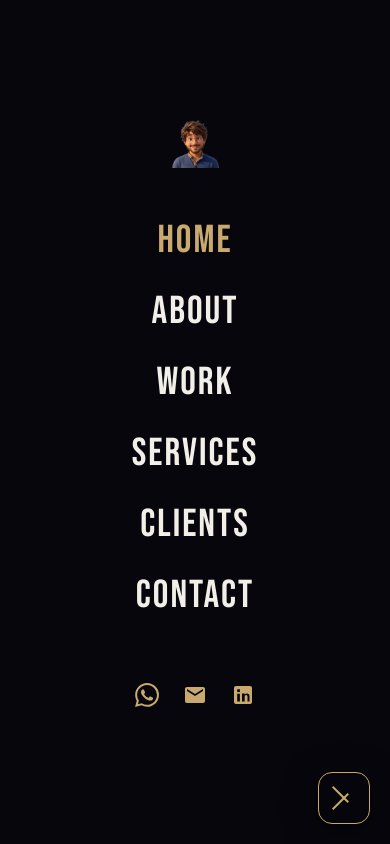
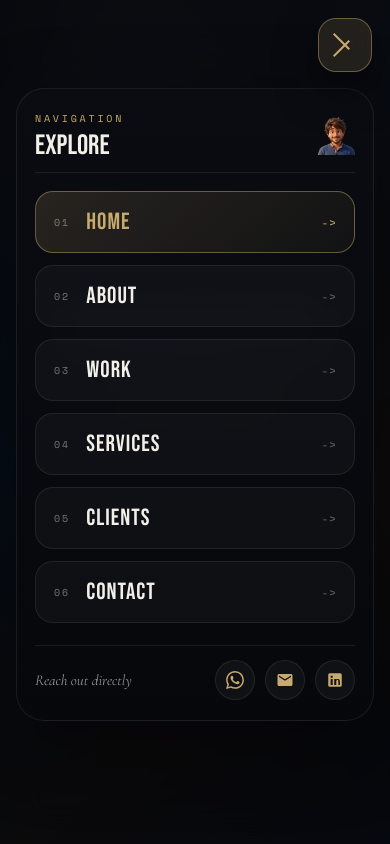
Before and after one commit to mejadhavr/portfolio-website, a React (Vite) app: page / in a window 390 px wide. Both pictures are taken after a click on the button "Open navigation menu". Shown: the top 844 px of the page. Built offline with nearby package versions, Linux system fonts and the light colour scheme.

Commit message:
Improve mobile showreel and navigation

```diff
--- a/src/AboutSection.jsx
+++ b/src/AboutSection.jsx
@@ -11,17 +11,18 @@ function CinematicVideo() {
   const [videoSrc, setVideoSrc] = useState('');
   const isMobile = useIsMobile();
   const isLowEnd = useIsLowEnd();
+  const shouldReduceVideo = isLowEnd && !isMobile;
 
   useEffect(() => {
-    if (isLowEnd) return undefined;
+    if (shouldReduceVideo) return undefined;
 
     // Only set the video source after the page has loaded + small delay
     const timer = setTimeout(() => {
       setVideoSrc('/videos/showreel.mp4');
-    }, 1200);
+    }, isMobile ? 250 : 1200);
 
     return () => clearTimeout(timer);
-  }, [isLowEnd, isMobile]);
+  }, [isMobile, shouldReduceVideo]);
 
   useEffect(() => {
     const video = videoRef.current;
@@ -61,21 +62,15 @@ function CinematicVideo() {
         playsInline
         preload={isMobile ? 'metadata' : 'none'}
         poster="/assets/images/showreel-poster.webp"
+        src={videoSrc || undefined}
         style={{
           width: '100%',
           height: '100%',
           objectFit: 'cover',
-          opacity: videoSrc || isMobile || isLowEnd ? 1 : 0,
+          opacity: videoSrc || isMobile || shouldReduceVideo ? 1 : 0,
           transition: 'opacity 1s ease'
         }}
-      >
-        {videoSrc && (
-          <>
-            <source src="/videos/showreel.webm" type="video/webm" />
-            <source src="/videos/showreel.mp4" type="video/mp4" />
-          </>
-        )}
-      </video>
+      />
 
       {/* REC indicator */}
       <div style={{
@@ -103,7 +98,7 @@ function CinematicVideo() {
           border: '1px solid rgba(255,255,255,0.2)',
           background: 'rgba(0,0,0,0.4)',
           backdropFilter: 'blur(10px)',
-          display: isLowEnd ? 'none' : 'flex',
+          display: shouldReduceVideo ? 'none' : 'flex',
           alignItems: 'center',
           gap: 8,
           padding: '8px 16px',
--- a/src/Portfolio.jsx
+++ b/src/Portfolio.jsx
@@ -189,6 +189,30 @@ function Navigation({ active, onContactRequest }) {
     return () => window.removeEventListener('scroll', handleScroll);
   }, []);
 
+  useEffect(() => {
+    if (!isMobile) return undefined;
+
+    const originalBodyOverflow = document.body.style.overflow;
+    const originalHtmlOverflow = document.documentElement.style.overflow;
+    const originalTouchAction = document.body.style.touchAction;
+
+    if (isOpen) {
+      document.body.style.overflow = 'hidden';
+      document.documentElement.style.overflow = 'hidden';
+      document.body.style.touchAction = 'none';
+    } else {
+      document.body.style.overflow = originalBodyOverflow;
+      document.documentElement.style.overflow = originalHtmlOverflow;
+      document.body.style.touchAction = originalTouchAction;
+    }
+
+    return () => {
+      document.body.style.overflow = originalBodyOverflow;
+      document.documentElement.style.overflow = originalHtmlOverflow;
+      document.body.style.touchAction = originalTouchAction;
+    };
+  }, [isMobile, isOpen]);
+
   const navItems = [
     { id: 'home', label: 'Home' },
     { id: 'about', label: 'About' },
@@ -263,21 +287,22 @@ function Navigation({ active, onContactRequest }) {
         </div>
       </nav>
 
-      {/* Mobile Hamburger Button (Boxed at Bottom) */}
+      {/* Mobile Hamburger Button */}
       <button
         className="nav-hamburger"
         onClick={() => setIsOpen(!isOpen)}
-        aria-label="Open navigation menu"
+        aria-label={isOpen ? "Close navigation menu" : "Open navigation menu"}
         aria-expanded={isOpen}
         style={{
           display: isMobile ? 'flex' : 'none',
-          position: 'fixed', bottom: 'max(20px, env(safe-area-inset-bottom))', right: 20,
-          width: 52, height: 52, borderRadius: 14,
-          background: 'rgba(6, 6, 12, 0.9)',
-          backdropFilter: 'blur(10px)',
-          border: '1px solid var(--gold)', zIndex: 10002,
+          position: 'fixed', top: 'max(18px, env(safe-area-inset-top))', right: 18,
+          width: 54, height: 54, borderRadius: 18,
+          background: isOpen ? 'rgba(200,169,110,0.14)' : 'rgba(6, 6, 12, 0.88)',
+          backdropFilter: 'blur(14px)',
+          border: `1px solid ${isOpen ? 'rgba(200,169,110,0.45)' : 'rgba(255,255,255,0.12)'}`, zIndex: 10002,
           flexDirection: 'column', alignItems: 'center', justifyContent: 'center', gap: 5,
-          boxShadow: '0 8px 32px rgba(0,0,0,0.5)'
+          boxShadow: isOpen ? '0 16px 40px rgba(0,0,0,0.5)' : '0 10px 30px rgba(0,0,0,0.38)',
+          transition: 'all 0.35s cubic-bezier(0.16, 1, 0.3, 1)'
         }}>
         <div style={{ width: 22, height: 2, background: 'var(--gold)', transform: isOpen ? 'rotate(45deg) translateY(5px)' : 'none', transition: '0.3s' }} />
         <div style={{ width: isOpen ? 0 : 16, height: 2, background: 'var(--gold)', transition: '0.3s' }} />
@@ -286,49 +311,164 @@ function Navigation({ active, onContactRequest }) {
 
       {/* Mobile Menu Overlay */}
       <div style={{
-        position: 'fixed', inset: 0, background: 'var(--bg)', zIndex: 10001,
-        display: 'flex', flexDirection: 'column', alignItems: 'center', justifyContent: 'center', gap: 'min(24px, 4vh)',
-        padding: 'max(28px, env(safe-area-inset-top)) 24px max(40px, env(safe-area-inset-bottom))', transition: 'all 0.6s cubic-bezier(0.16, 1, 0.3, 1)',
+        position: 'fixed', inset: 0,
+        background: 'rgba(5, 7, 12, 0.7)',
+        backdropFilter: 'blur(20px)',
+        zIndex: 10001,
+        display: 'flex',
+        alignItems: 'flex-start',
+        justifyContent: 'center',
+        padding: 'max(88px, calc(env(safe-area-inset-top) + 72px)) 16px max(24px, env(safe-area-inset-bottom))',
+        transition: 'all 0.45s cubic-bezier(0.16, 1, 0.3, 1)',
         opacity: isOpen ? 1 : 0, pointerEvents: isOpen ? 'auto' : 'none',
-        transform: isOpen ? 'none' : 'translateY(20px)',
-        overflowY: 'auto'
+        transform: isOpen ? 'none' : 'translateY(-10px)',
+        overflow: 'hidden'
       }}>
-        {/* Mobile Brand Mark */}
-        <div style={{ marginBottom: 20 }}>
-          <img src="/images/logo.webp" alt="MJ Logo" style={{ height: 48, width: 'auto', objectFit: 'contain' }} />
+        <div style={{
+          width: '100%',
+          maxWidth: 420,
+          maxHeight: '100%',
+          margin: '0 auto',
+          padding: '22px 18px 20px',
+          borderRadius: 28,
+          background: 'linear-gradient(180deg, rgba(10,12,18,0.98) 0%, rgba(6,8,12,0.94) 100%)',
+          border: '1px solid rgba(255,255,255,0.08)',
+          boxShadow: '0 24px 80px rgba(0,0,0,0.45)',
+          display: 'flex',
+          flexDirection: 'column',
+          gap: 18,
+          overflowY: 'auto',
+          transform: isOpen ? 'translateY(0)' : 'translateY(18px) scale(0.98)',
+          transition: 'transform 0.45s cubic-bezier(0.16, 1, 0.3, 1)'
+        }}>
+          <div style={{
+            display: 'flex',
+            alignItems: 'center',
+            justifyContent: 'space-between',
+            gap: 12,
+            paddingBottom: 12,
+            borderBottom: '1px solid rgba(255,255,255,0.08)'
+          }}>
+            <div>
+              <div style={{
+                fontFamily: 'var(--font-mono)',
+                fontSize: 10,
+                letterSpacing: 2.8,
+                color: 'var(--gold)',
+                textTransform: 'uppercase',
+                marginBottom: 6
+              }}>
+                Navigation
+              </div>
+              <div style={{
+                fontFamily: 'var(--font-display)',
+                fontSize: 28,
+                lineHeight: 1,
+                color: 'var(--white)'
+              }}>
+                Explore
+              </div>
+            </div>
+            <img src="/images/logo.webp" alt="MJ Logo" style={{ height: 38, width: 'auto', objectFit: 'contain' }} />
           </div>
 
-        {navItems.map(item => (
+          <div style={{ display: 'grid', gap: 12 }}>
+            {navItems.map((item, index) => (
               <button
                 key={item.id}
                 onClick={() => scrollToSection(item.id)}
                 style={{
-              background: 'none', border: 'none',
-              fontFamily: 'var(--font-display)', fontSize: 'clamp(36px, 10vw, 42px)',
-              color: active === item.id ? 'var(--gold)' : 'var(--white)',
-              textTransform: 'uppercase',
-              letterSpacing: 2, transition: 'all 0.3s ease'
+                  width: '100%',
+                  display: 'flex',
+                  alignItems: 'center',
+                  justifyContent: 'space-between',
+                  gap: 16,
+                  padding: '16px 18px',
+                  borderRadius: 18,
+                  border: active === item.id ? '1px solid rgba(200,169,110,0.45)' : '1px solid rgba(255,255,255,0.08)',
+                  background: active === item.id ? 'linear-gradient(135deg, rgba(200,169,110,0.16), rgba(200,169,110,0.05))' : 'rgba(255,255,255,0.03)',
+                  color: 'var(--white)',
+                  textAlign: 'left',
+                  transition: 'all 0.3s ease'
                 }}
               >
+                <span style={{
+                  fontFamily: 'var(--font-mono)',
+                  fontSize: 10,
+                  letterSpacing: 2,
+                  color: 'rgba(242,238,232,0.45)',
+                  textTransform: 'uppercase'
+                }}>
+                  {String(index + 1).padStart(2, '0')}
+                </span>
+                <span style={{
+                  flex: 1,
+                  fontFamily: 'var(--font-display)',
+                  fontSize: 'clamp(20px, 6vw, 28px)',
+                  letterSpacing: 1,
+                  textTransform: 'uppercase',
+                  color: active === item.id ? 'var(--gold)' : 'var(--white)'
+                }}>
                   {item.label}
+                </span>
+                <span style={{
+                  fontFamily: 'var(--font-mono)',
+                  fontSize: 12,
+                  color: active === item.id ? 'var(--gold)' : 'rgba(255,255,255,0.35)'
+                }}>
+                  {'->'}
+                </span>
               </button>
             ))}
+          </div>
 
-        {/* Mobile Social Links at bottom of menu */}
           <div style={{
-          marginTop: 40, display: 'flex', gap: 24, alignItems: 'center',
-          opacity: isOpen ? 1 : 0, transform: isOpen ? 'none' : 'translateY(20px)',
-          transition: 'all 0.6s cubic-bezier(0.16, 1, 0.3, 1) 0.3s'
+            marginTop: 4,
+            paddingTop: 14,
+            borderTop: '1px solid rgba(255,255,255,0.08)',
+            display: 'flex',
+            alignItems: 'center',
+            justifyContent: 'space-between',
+            gap: 12
           }}>
-          <a href="https://wa.me/919309964035" target="_blank" rel="noopener noreferrer" style={{ color: 'var(--gold)', transition: '0.3s' }}>
-            <svg viewBox="0 0 24 24" fill="currentColor" width={24} height={24}><path d="M17.472 14.382c-.297-.149-1.758-.867-2.03-.967-.273-.099-.471-.148-.67.15-.197.297-.767.966-.94 1.164-.173.199-.347.223-.644.075-.297-.15-1.255-.463-2.39-1.475-.883-.788-1.48-1.761-1.653-2.059-.173-.297-.018-.458.13-.606.134-.133.298-.347.446-.52.149-.174.198-.298.298-.497.099-.198.05-.371-.025-.52-.075-.149-.669-1.612-.916-2.207-.242-.579-.487-.5-.669-.51-.173-.008-.371-.01-.57-.01-.198 0-.52.074-.792.372-.272.297-1.04 1.016-1.04 2.479 0 1.462 1.065 2.875 1.213 3.074.149.198 2.096 3.2 5.077 4.487.709.306 1.262.489 1.694.625.712.227 1.36.195 1.871.118.571-.085 1.758-.719 2.006-1.413.248-.694.248-1.289.173-1.413-.074-.124-.272-.198-.57-.347m-5.421 7.403h-.004a9.87 9.87 0 01-5.031-1.378l-.361-.214-3.741.982.998-3.648-.235-.374a9.86 9.86 0 01-1.51-5.26c.001-5.45 4.436-9.884 9.888-9.884 2.64 0 5.122 1.03 6.988 2.898a9.825 9.825 0 012.893 6.994c-.003 5.45-4.437 9.884-9.885 9.884m8.413-18.297A11.815 11.815 0 0012.05 0C5.495 0 .16 5.335.157 11.892c0 2.096.547 4.142 1.588 5.945L.057 24l6.305-1.654a11.882 11.882 0 005.683 1.448h.005c6.554 0 11.89-5.335 11.893-11.893a11.821 11.821 0 00-3.48-8.413Z" /></svg>
+            <div style={{
+              fontFamily: 'var(--font-editorial)',
+              fontStyle: 'italic',
+              fontSize: 15,
+              color: 'rgba(242,238,232,0.62)'
+            }}>
+              Reach out directly
+            </div>
+            <div style={{ display: 'flex', gap: 10, alignItems: 'center' }}>
+              <a href="https://wa.me/919309964035" target="_blank" rel="noopener noreferrer" style={{
+                width: 40, height: 40, borderRadius: 999,
+                display: 'grid', placeItems: 'center',
+                color: 'var(--gold)',
+                background: 'rgba(255,255,255,0.04)',
+                border: '1px solid rgba(255,255,255,0.08)'
+              }}>
+                <svg viewBox="0 0 24 24" fill="currentColor" width={18} height={18}><path d="M17.472 14.382c-.297-.149-1.758-.867-2.03-.967-.273-.099-.471-.148-.67.15-.197.297-.767.966-.94 1.164-.173.199-.347.223-.644.075-.297-.15-1.255-.463-2.39-1.475-.883-.788-1.48-1.761-1.653-2.059-.173-.297-.018-.458.13-.606.134-.133.298-.347.446-.52.149-.174.198-.298.298-.497.099-.198.05-.371-.025-.52-.075-.149-.669-1.612-.916-2.207-.242-.579-.487-.5-.669-.51-.173-.008-.371-.01-.57-.01-.198 0-.52.074-.792.372-.272.297-1.04 1.016-1.04 2.479 0 1.462 1.065 2.875 1.213 3.074.149.198 2.096 3.2 5.077 4.487.709.306 1.262.489 1.694.625.712.227 1.36.195 1.871.118.571-.085 1.758-.719 2.006-1.413.248-.694.248-1.289.173-1.413-.074-.124-.272-.198-.57-.347m-5.421 7.403h-.004a9.87 9.87 0 01-5.031-1.378l-.361-.214-3.741.982.998-3.648-.235-.374a9.86 9.86 0 01-1.51-5.26c.001-5.45 4.436-9.884 9.888-9.884 2.64 0 5.122 1.03 6.988 2.898a9.825 9.825 0 012.893 6.994c-.003 5.45-4.437 9.884-9.885 9.884m8.413-18.297A11.815 11.815 0 0012.05 0C5.495 0 .16 5.335.157 11.892c0 2.096.547 4.142 1.588 5.945L.057 24l6.305-1.654a11.882 11.882 0 005.683 1.448h.005c6.554 0 11.89-5.335 11.893-11.893a11.821 11.821 0 00-3.48-8.413Z" /></svg>
               </a>
-          <a href="mailto:rushikesh@mejadhavr.com" style={{ color: 'var(--gold)', transition: '0.3s' }}>
-            <svg viewBox="0 0 24 24" fill="currentColor" width={24} height={24}><path d="M20 4H4c-1.1 0-1.99.9-1.99 2L2 18c0 1.1.9 2 2 2h16c1.1 0 2-.9 2-2V6c0-1.1-.9-2-2-2zm0 4l-8 5-8-5V6l8 5 8-5v2z" /></svg>
+              <a href="mailto:rushikesh@mejadhavr.com" style={{
+                width: 40, height: 40, borderRadius: 999,
+                display: 'grid', placeItems: 'center',
+                color: 'var(--gold)',
+                background: 'rgba(255,255,255,0.04)',
+                border: '1px solid rgba(255,255,255,0.08)'
+              }}>
+                <svg viewBox="0 0 24 24" fill="currentColor" width={18} height={18}><path d="M20 4H4c-1.1 0-1.99.9-1.99 2L2 18c0 1.1.9 2 2 2h16c1.1 0 2-.9 2-2V6c0-1.1-.9-2-2-2zm0 4l-8 5-8-5V6l8 5 8-5v2z" /></svg>
               </a>
-          <a href="https://linkedin.com/in/rushikesh-jadhav-2bb063162" target="_blank" rel="noopener noreferrer" style={{ color: 'var(--gold)', transition: '0.3s' }}>
-            <svg viewBox="0 0 24 24" fill="currentColor" width={24} height={24}><path d="M19 3a2 2 0 012 2v14a2 2 0 01-2 2H5a2 2 0 01-2-2V5a2 2 0 012-2h14m-.5 15.5v-5.3a2.7 2.7 0 00-2.7-2.7c-1.2 0-1.8.7-2.1 1.2v-1.2H11v8h2.7v-4.8c0-.3 0-.5.1-.7.2-.5.6-1 1.3-1 1 0 1.4.7 1.4 1.8v4.7H19.3M6.2 9h2.7V6.3H6.2V9m0 9.5h2.7V10.7H6.2v7.8z" /></svg>
+              <a href="https://linkedin.com/in/rushikesh-jadhav-2bb063162" target="_blank" rel="noopener noreferrer" style={{
+                width: 40, height: 40, borderRadius: 999,
+                display: 'grid', placeItems: 'center',
+                color: 'var(--gold)',
+                background: 'rgba(255,255,255,0.04)',
+                border: '1px solid rgba(255,255,255,0.08)'
+              }}>
+                <svg viewBox="0 0 24 24" fill="currentColor" width={18} height={18}><path d="M19 3a2 2 0 012 2v14a2 2 0 01-2 2H5a2 2 0 01-2-2V5a2 2 0 012-2h14m-.5 15.5v-5.3a2.7 2.7 0 00-2.7-2.7c-1.2 0-1.8.7-2.1 1.2v-1.2H11v8h2.7v-4.8c0-.3 0-.5.1-.7.2-.5.6-1 1.3-1 1 0 1.4.7 1.4 1.8v4.7H19.3M6.2 9h2.7V6.3H6.2V9m0 9.5h2.7V10.7H6.2v7.8z" /></svg>
               </a>
+            </div>
+          </div>
         </div>
       </div>
     </>
```
Lines whose indentation alone changed are shown as unchanged.
